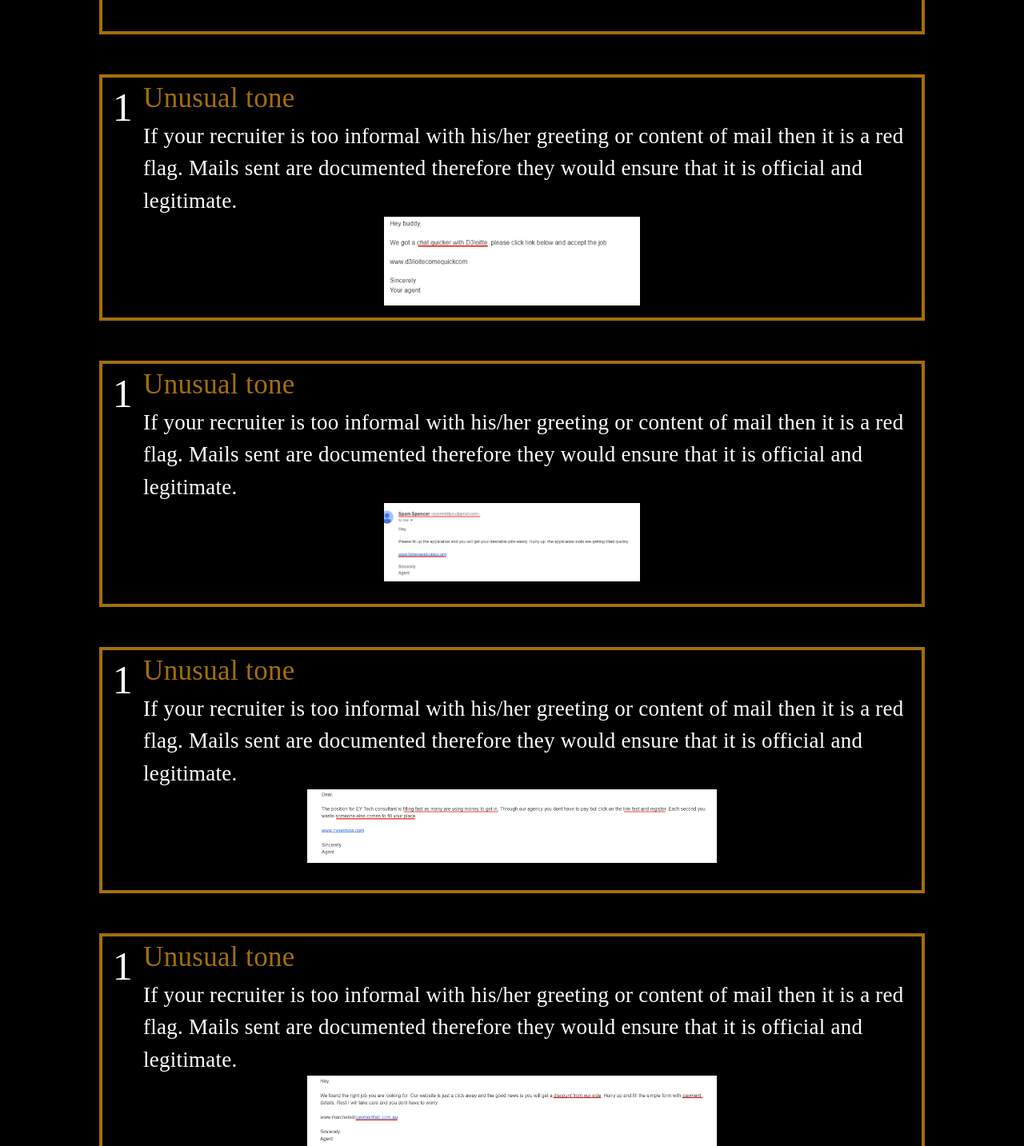
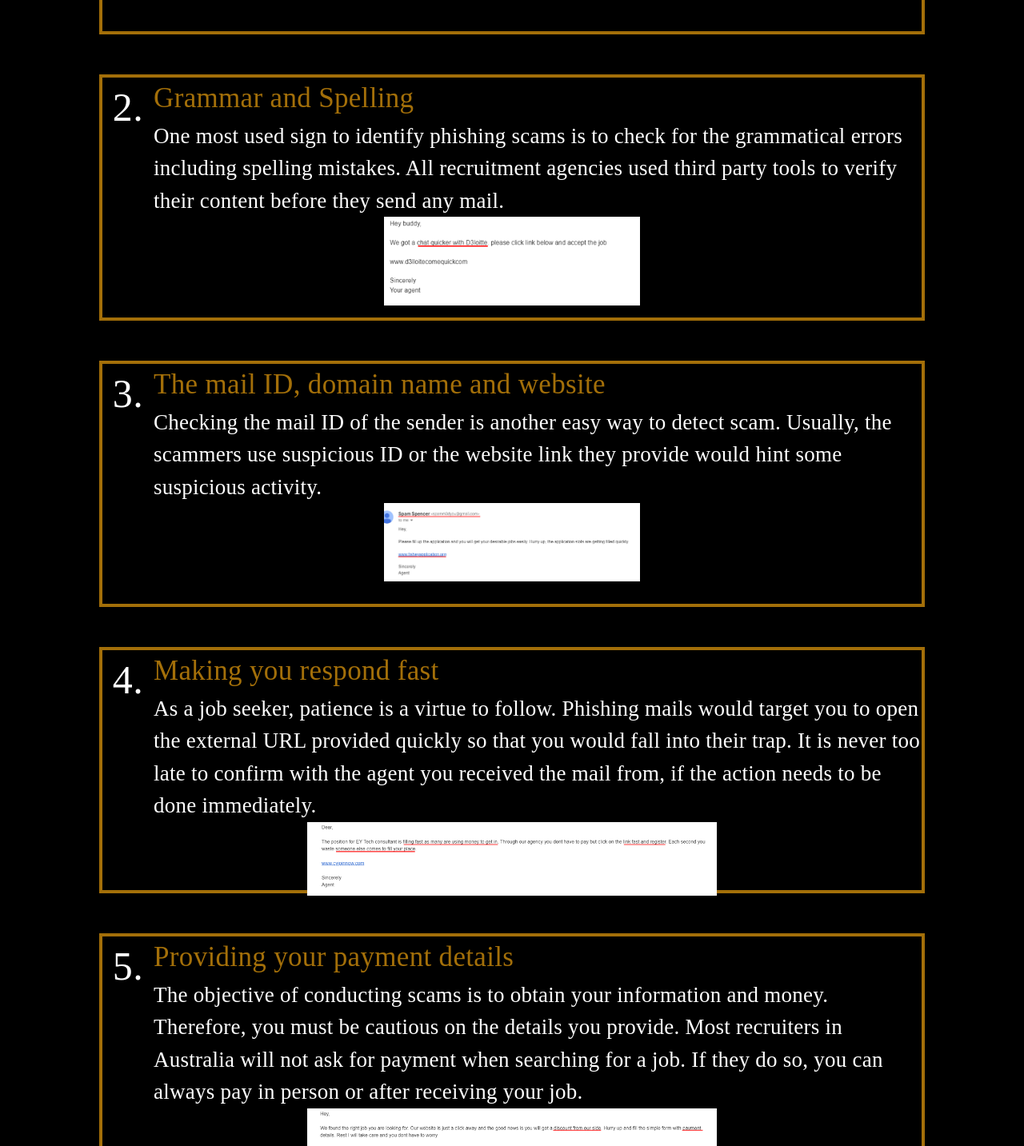
Before and after one commit to IvanTaoHuang/FIT5120, a React (Create React App) app: page /signs in a window 1280 px wide. Shown: the part 617-2050 px from the top of the page at 80% size. Built offline with nearby package versions, Linux system fonts and the light colour scheme.

Commit message:
Text of signs update

```diff
--- a/src/components/identityComponents/avatar.js
+++ b/src/components/identityComponents/avatar.js
@@ -310,7 +310,7 @@ export default function ImageAvatars() {
                 height: "50px",
               }}
             >
-              <Link to="/identify">
+              <Link to="/pastData">
                 <Box
                   className="picBox4"
                   sx={{
--- a/src/pages/phishingDetector.js
+++ b/src/pages/phishingDetector.js
@@ -402,7 +402,7 @@ function PhishingDetector() {
                   height: "50px",
                 }}
               >
-                <Link to="/identify">
+                <Link to="/pastData">
                   <Box
                     className="picBox4"
                     sx={{
--- a/src/pages/report.js
+++ b/src/pages/report.js
@@ -195,7 +195,7 @@ export default function Signs() {
                   height: "50px",
                 }}
               >
-                <Link to="/identify">
+                <Link to="/pastData">
                   <Box
                     className="picBox4"
                     sx={{
--- a/src/pages/signs.js
+++ b/src/pages/signs.js
@@ -95,45 +95,56 @@ export default function Signs() {
         {/* GIF with signs */}
         <Stack direction="column" alignItems="center">
           <SignInfo
-            number="1"
+            number="1."
             name="Unusual tone"
             information="If your recruiter is too informal with his/her greeting or content of mail then it is a red flag. Mails sent are documented therefore they would ensure that it is official and legitimate."
             gif={require("../images/Picture1.png")}
             left="33vw"
             width="60vw"
           />
+
           <Box height="50px"></Box>
           <SignInfo
-            number="1"
-            name="Unusual tone"
-            information="If your recruiter is too informal with his/her greeting or content of mail then it is a red flag. Mails sent are documented therefore they would ensure that it is official and legitimate."
+            number="2."
+            name="Grammar and Spelling"
+            information="One most used sign to identify phishing scams is to check for the grammatical
+            errors including spelling mistakes. All recruitment agencies used third party tools
+            to verify their content before they send any mail. "
             gif={require("../images/Picture2.png")}
             left="25vw"
             width="50vw"
           />
           <Box height="50px"></Box>
           <SignInfo
-            number="1"
-            name="Unusual tone"
-            information="If your recruiter is too informal with his/her greeting or content of mail then it is a red flag. Mails sent are documented therefore they would ensure that it is official and legitimate."
+            number="3."
+            name="The mail ID, domain name and website"
+            information="Checking the mail ID of the sender is another easy way to detect scam. Usually,
+            the scammers use suspicious ID or the website link they provide would hint some
+            suspicious activity."
             gif={require("../images/Picture3.png")}
             left="25vw"
             width="50vw"
           />
           <Box height="50px"></Box>
           <SignInfo
-            number="1"
-            name="Unusual tone"
-            information="If your recruiter is too informal with his/her greeting or content of mail then it is a red flag. Mails sent are documented therefore they would ensure that it is official and legitimate."
+            number="4."
+            name="Making you respond fast"
+            information="As a job seeker, patience is a virtue to follow. Phishing mails would target you to
+            open the external URL provided quickly so that you would fall into their trap. It is
+            never too late to confirm with the agent you received the mail from, if the action
+            needs to be done immediately."
             gif={require("../images/Picture4.png")}
             left="40vw"
             width="80vw"
           />
           <Box height="50px"></Box>
           <SignInfo
-            number="1"
-            name="Unusual tone"
-            information="If your recruiter is too informal with his/her greeting or content of mail then it is a red flag. Mails sent are documented therefore they would ensure that it is official and legitimate."
+            number="5."
+            name="Providing your payment details"
+            information="The objective of conducting scams is to obtain your information and money.
+            Therefore, you must be cautious on the details you provide. Most recruiters in
+            Australia will not ask for payment when searching for a job. If they do so, you
+            can always pay in person or after receiving your job. "
             gif={require("../images/Picture5.png")}
             left="40vw"
             width="80vw"
@@ -249,7 +260,7 @@ export default function Signs() {
                   height: "50px",
                 }}
               >
-                <Link to="/identify">
+                <Link to="/pastData">
                   <Box
                     className="picBox4"
                     sx={{
```
Also changed, not shown: 1 other file (tests, documents, lock files or other folders).
